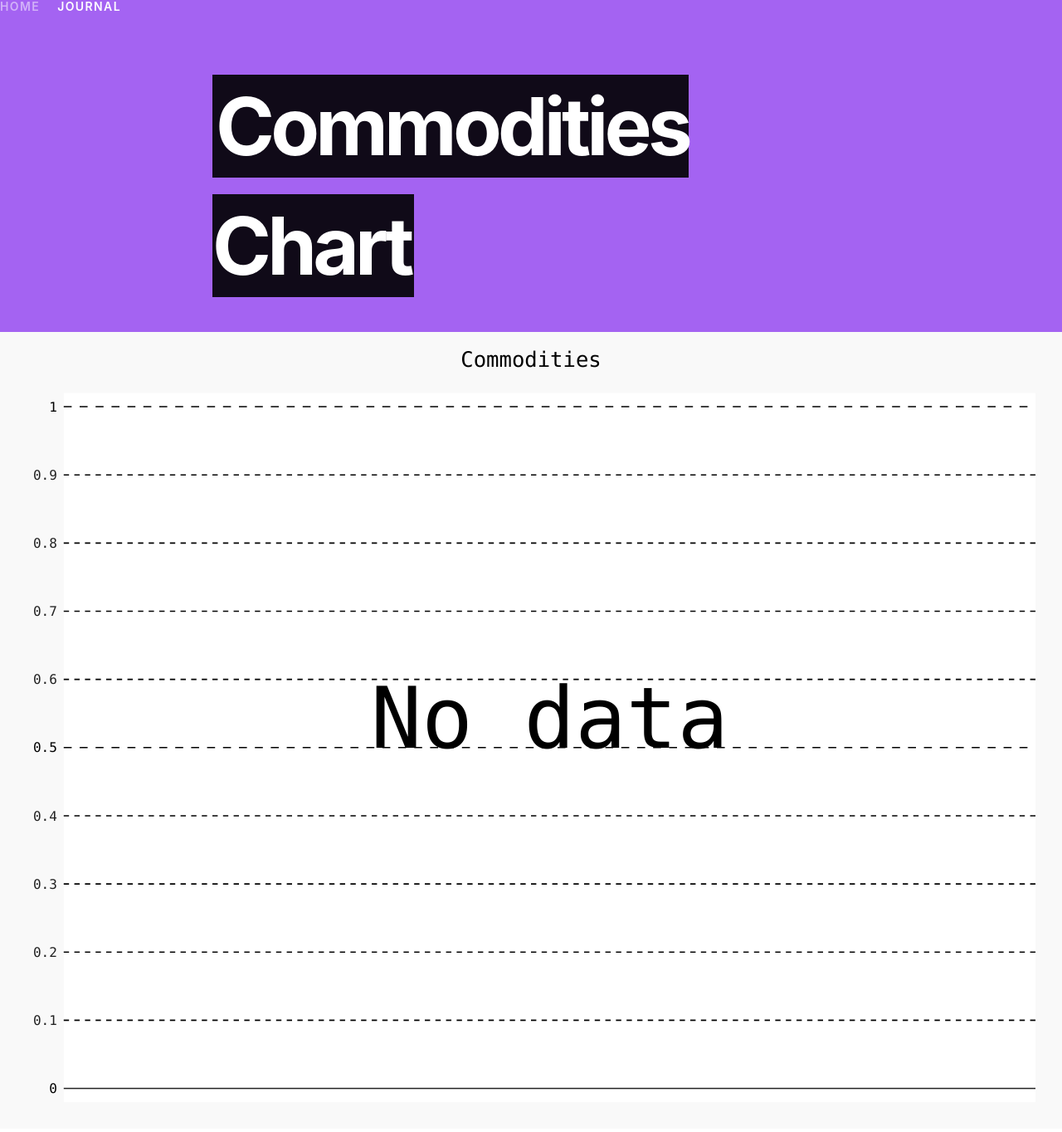
After one commit to lucasmelin/devops-python-example, a Django app: page /records/chart/ in a window 1280 px wide. The commit adds this page. Shown: the whole page at 83% size. Run offline with Django 3.2, Linux system fonts and the light colour scheme; data that the repository does not hold is empty; some libraries are stand-ins or nearby versions.

Commit message:
Added basic chart rendering

```diff
--- /dev/null
+++ b/records/charts.py
@@ -0,0 +1,37 @@
+#!/usr/bin/env python
+# -*- coding: utf-8 -*-
+"""
+File name: charts.py
+Author: Lucas Melin
+Date created: Nov 1, 2018
+Date last modified: Nov 9, 2018
+Python version: 3.7
+
+"""
+import pygal
+
+from .models import Commodity
+
+
+class CommodityLineGraph():
+
+    def __init__(self, **kwargs):
+        self.chart = pygal.Bar(**kwargs)
+        self.chart.title = 'Commodities'
+
+    def get_data(self):
+        data = {}
+        for commodity in Commodity.objects.all():
+            data[commodity.name] = commodity.value
+        return data
+
+    def generate(self):
+        # Get the chart data
+        chart_data = self.get_data()
+
+        # Add the data to the chart
+        for key, value in chart_data.items():
+            self.chart.add(key, value)
+
+        # Return the rendered chart
+        return self.chart.render(is_unicode=True)
--- /dev/null
+++ b/records/templates/records/chart.html
@@ -0,0 +1,31 @@
+{% load static %}
+<!DOCTYPE html>
+<html lang="en">
+<head>
+    <meta charset="utf-8">
+    <meta name="viewport" content="width=device-width, initial-scale=1">
+    <title>Lucas Melin | Commodities Chart</title>
+    <link rel="stylesheet" href="{% static "css/tachyons.css" %}">
+</head>
+<body>
+<article>
+    <header class="bg-light-purple sans-serif">
+        <nav class="f6 fw6 ttu tracked">
+            <a class="link dim white dib mr3" href="{% url 'research_project:index' %}" title="Home">Home</a>
+            <a class="link dim white dib mr3" href="{% url 'research_project:journal' %}" title="Journal">Journal</a>
+        </nav>
+        <div class="mw9 center pa4 pt5-ns ph7-l">
+            <h3 class="f2 f1-m f-headline-l measure-narrow lh-title mv0">
+                <span class="bg-black-90 lh-copy white pa1 tracked-tight">
+                   Commodities Chart
+                </span>
+            </h3>
+        </div>
+    </header>
+</article>
+<div class="tc">
+    {{ chart_commodity|safe }}
+</div>
+<script type="text/javascript" src="http://kozea.github.com/pygal.js/latest/pygal-tooltips.min.js"></script>
+</body>
+</html>
--- a/records/templates/records/index.html
+++ b/records/templates/records/index.html
@@ -27,6 +27,7 @@
                 Commodity</a>
             <a class="b f6 link dim ba pa1 mb2 dib bg-black-90 white" href="{% url 'records:commodity-upload' %}">Bulk Add
                 Commodities</a>
+            <a class="b f6 link dim ba pa1 mb2 dib bg-black-90 white" href="{% url 'records:commodity-chart' %}">View Chart</a>
         </div>
     </header>
 </article>
--- a/records/urls.py
+++ b/records/urls.py
@@ -19,6 +19,7 @@ app_name = 'records'
 urlpatterns = [
     path('', views.index, name='index'),
     path('upload/', views.upload_csv, name='commodity-upload'),
+    path('chart/', views.commoditychart, name='commodity-chart'),
     path('<int:commodity_id>/view/', views.detail, name='commodity-detail'),
     path('add/', CommodityCreate.as_view(), name='commodity-add'),
     path('<int:pk>/edit/', CommodityUpdate.as_view(), name='commodity-update'),
--- a/records/views.py
+++ b/records/views.py
@@ -4,7 +4,7 @@
 File name: views.py
 Author: Lucas Melin
 Date created: Oct 15, 2018
-Date last modified: Oct 23, 2018
+Date last modified: Nov 9, 2018
 Python version: 3.7
 """
 from django.core.paginator import Paginator
@@ -15,6 +15,7 @@ from django.views.generic import CreateView, UpdateView, DeleteView
 
 from .forms import UploadFileForm
 from .models import save_csv, Commodity
+from .charts import CommodityLineGraph
 
 
 def index(request):
@@ -61,6 +62,17 @@ def detail(request, commodity_id):
     return render(request, 'records/commodity_detail.html', {'commodity': commodity})
 
 
+def commoditychart(request):
+    chart_commodity = CommodityLineGraph(
+        height=600,
+        width=800
+    )
+
+    # Call the .generate() method on our chart
+    context = {'chart_commodity': chart_commodity.generate()}
+    return render(request, 'records/chart.html', context)
+
+
 class CommodityCreate(CreateView):
     """
     Renders a view to create a new Commodity with the specified fields.
```
Also changed, not shown: 1 other file.
